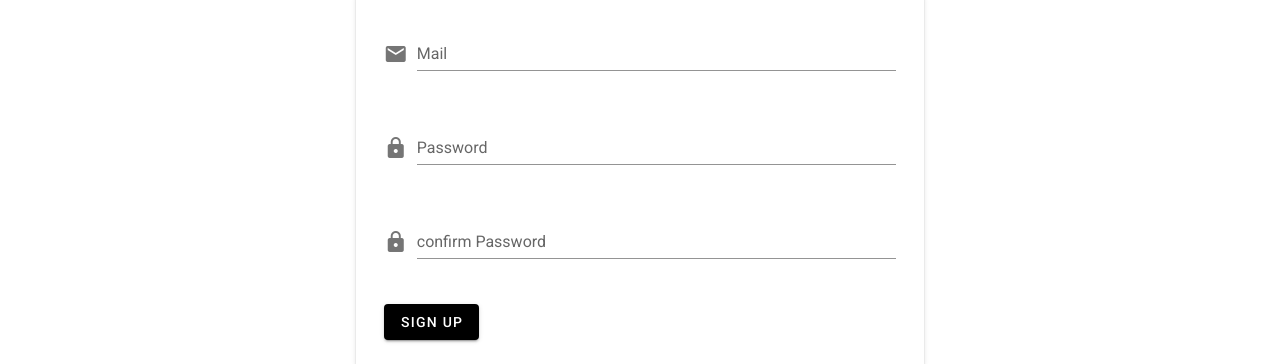
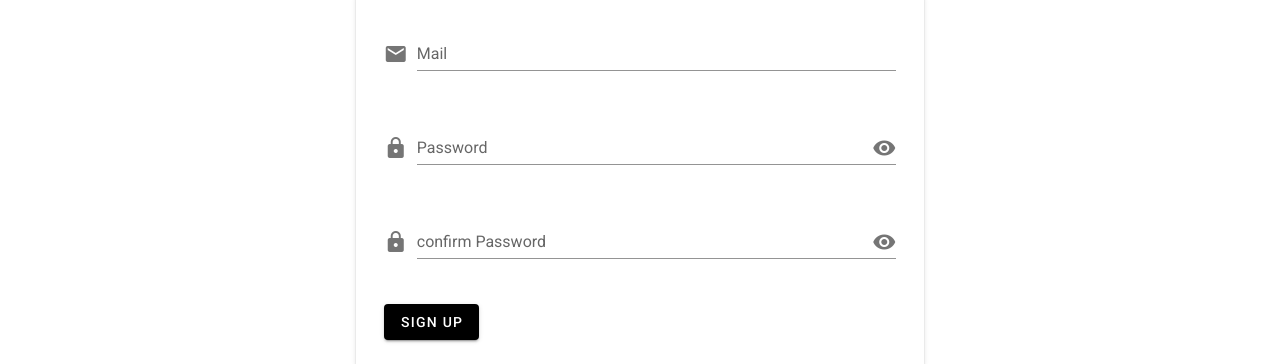
Before and after one commit to mohammedbakr/meetup, a Vue app: page /signup in a window 1280 px wide. Shown: the part 78-442 px from the top of the page. Built offline with nearby package versions, Linux system fonts and the light colour scheme; no server answers; the database is empty.

Commit message:
Add Show/hidden password in form

```diff
--- a/src/components/Nav.vue
+++ b/src/components/Nav.vue
@@ -61,7 +61,7 @@ export default {
         navItems = [
           { icon: "supervisor_account", title: "Show Meetups", link: "/meetups" },
           { icon: "room", title: "Organize Meetup", link: "/meetup/new" },
-          { icon: "person", title: "Profile", link: "/profile" },
+          // { icon: "person", title: "Profile", link: "/profile" },
         ]
       }
       return navItems
--- a/src/views/user/Signin.vue
+++ b/src/views/user/Signin.vue
@@ -31,9 +31,12 @@
                       label="Password"
                       id="password"
                       v-model="password"
-                      type="password"
                       :rules="passwordRules"
                       prepend-icon="lock"
+                      :append-icon="value ? 'visibility' : 'visibility_off'"
+                      @click:append="() => (value = !value)"
+                      :type="value ? 'password' : 'text'"
+                      :value="password"
                       ></v-text-field>
                   </v-col>
                 </v-row>
@@ -71,6 +74,7 @@ export default {
   data() {
     return {
       valid: false,
+      value: String,
       email: '',
       emailRules: [
         v => !!v || 'E-mail is required',
--- a/src/views/user/Signup.vue
+++ b/src/views/user/Signup.vue
@@ -31,9 +31,12 @@
                       label="Password"
                       id="password"
                       v-model="password"
-                      type="password"
                       :rules="passwordRules"
                       prepend-icon="lock"
+                      :append-icon="value ? 'visibility' : 'visibility_off'"
+                      @click:append="() => (value = !value)"
+                      :type="value ? 'password' : 'text'"
+                      :value="password"
                       ></v-text-field>
                   </v-col>
                 </v-row>
@@ -44,9 +47,12 @@
                       label="confirm Password"
                       id="confirm_password"
                       v-model="confirmPassword"
-                      type="password"
                       :rules="[comparePasswords]"
                       prepend-icon="lock"
+                      :append-icon="confirmValue ? 'visibility' : 'visibility_off'"
+                      @click:append="() => (confirmValue = !confirmValue)"
+                      :type="confirmValue ? 'password' : 'text'"
+                      :value="confirmPassword"
                       ></v-text-field>
                   </v-col>
                 </v-row>
@@ -84,6 +90,8 @@ export default {
   data() {
     return {
       valid: false,
+      value: String,
+      confirmValue: String,
       email: '',
       emailRules: [
         v => !!v || 'E-mail is required',
```
